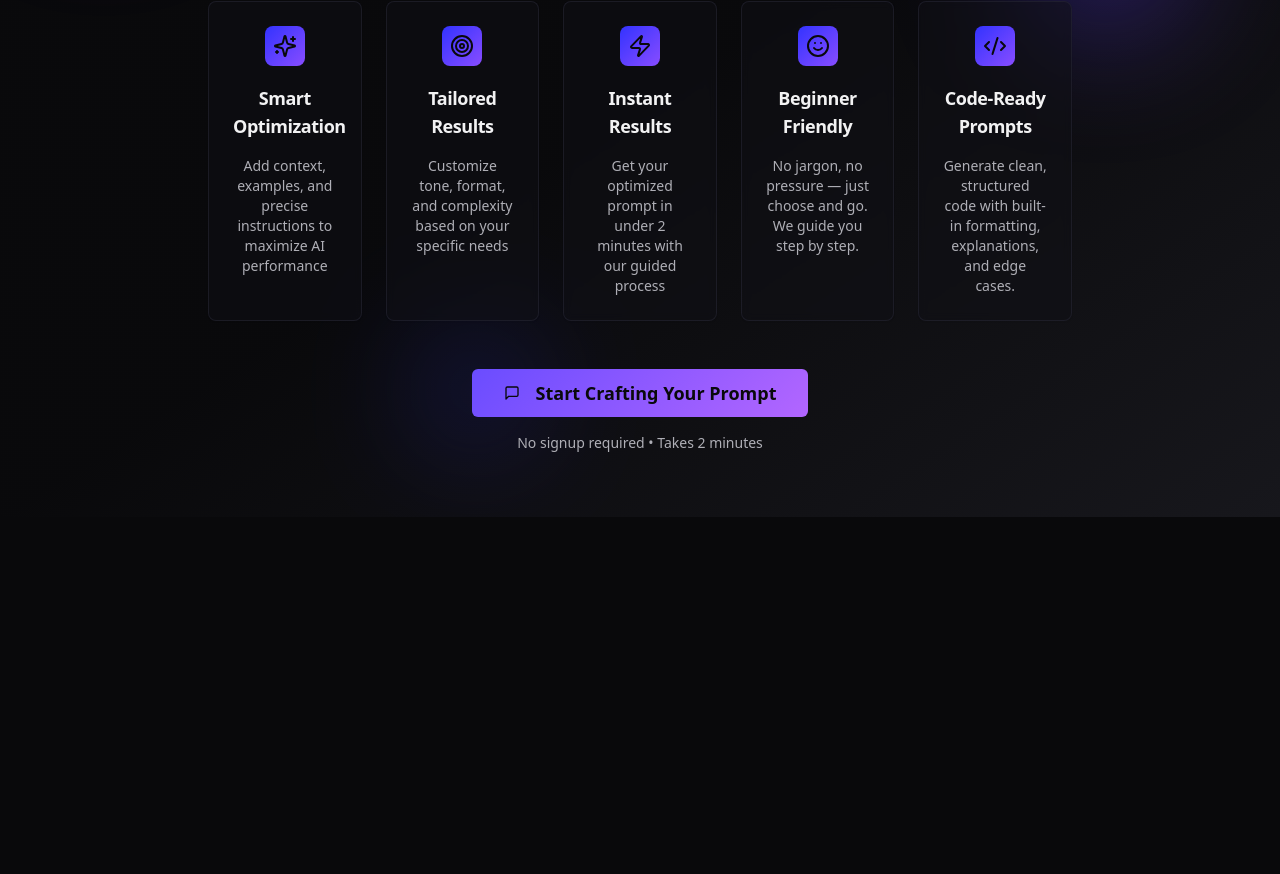
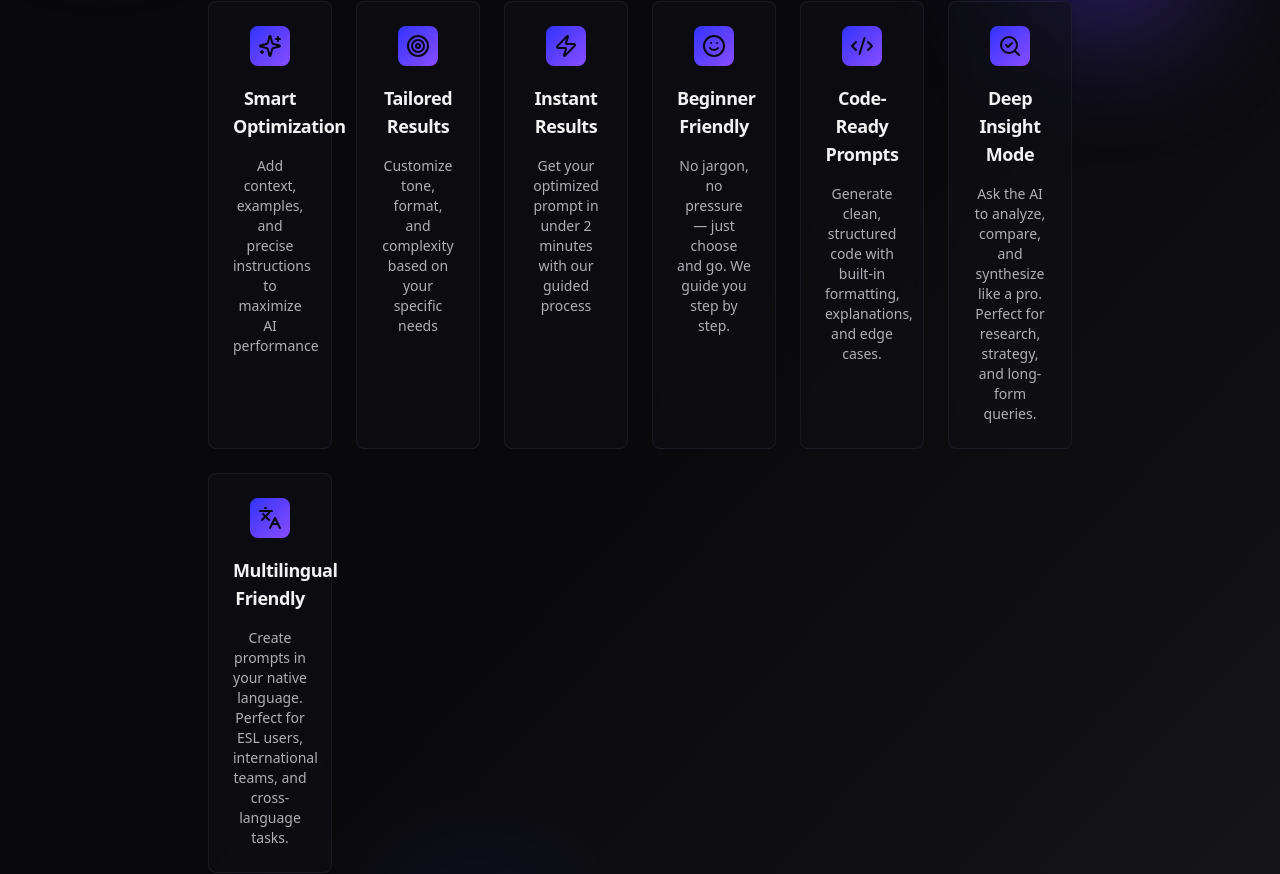
Before and after one commit to blackredfox/prompt-sensei-craft, a React (Vite) app: page / in a window 1280 px wide. Shown: the part 311-1185 px from the top of the page. Before the commit the page ends 828 px from the top, so only its background shows below. Built offline with nearby package versions, Linux system fonts and the light colour scheme.

Commit message:
Add WelcomeScreen cards for Deep Insight and Multilingual
Adds two new feature cards to the WelcomeScreen: "Deep Insight Mode" and "Multilingual Friendly", and updates the grid layout to support 7 columns on larger screens.

```diff
--- a/src/components/WelcomeScreen.tsx
+++ b/src/components/WelcomeScreen.tsx
@@ -1,6 +1,6 @@
 import { Button } from "@/components/ui/button";
 import { Card, CardContent, CardHeader, CardTitle } from "@/components/ui/card";
-import { Brain, Sparkles, Zap, Target, MessageSquare, Smile, Code2 } from "lucide-react";
+import { Brain, Sparkles, Zap, Target, MessageSquare, Smile, Code2, SearchCheck, Languages } from "lucide-react";
 
 interface WelcomeScreenProps {
   onStart: () => void;
@@ -39,7 +39,7 @@ export function WelcomeScreen({ onStart }: WelcomeScreenProps) {
         </div>
 
         {/* Features */}
-        <div className="grid sm:grid-cols-2 md:grid-cols-3 lg:grid-cols-4 xl:grid-cols-5 gap-6 mb-12">
+        <div className="grid sm:grid-cols-2 md:grid-cols-3 lg:grid-cols-4 xl:grid-cols-6 2xl:grid-cols-7 gap-6 mb-12">
           <Card className="border-border/50 bg-card/50 backdrop-blur-sm hover:shadow-glow-secondary transition-all duration-300">
             <CardHeader className="text-center pb-4">
               <div className="mx-auto p-2 rounded-lg bg-gradient-secondary w-fit mb-3">
@@ -109,6 +109,34 @@ export function WelcomeScreen({ onStart }: WelcomeScreenProps) {
               </p>
             </CardContent>
           </Card>
+
+          <Card className="border-border/50 bg-card/50 backdrop-blur-sm hover:shadow-glow-secondary transition-all duration-300">
+            <CardHeader className="text-center pb-4">
+              <div className="mx-auto p-2 rounded-lg bg-gradient-secondary w-fit mb-3">
+                <SearchCheck className="w-6 h-6 text-accent-foreground" />
+              </div>
+              <CardTitle className="text-lg">Deep Insight Mode</CardTitle>
+            </CardHeader>
+            <CardContent className="text-center">
+              <p className="text-muted-foreground text-sm">
+                Ask the AI to analyze, compare, and synthesize like a pro. Perfect for research, strategy, and long-form queries.
+              </p>
+            </CardContent>
+          </Card>
+
+          <Card className="border-border/50 bg-card/50 backdrop-blur-sm hover:shadow-glow-secondary transition-all duration-300">
+            <CardHeader className="text-center pb-4">
+              <div className="mx-auto p-2 rounded-lg bg-gradient-secondary w-fit mb-3">
+                <Languages className="w-6 h-6 text-accent-foreground" />
+              </div>
+              <CardTitle className="text-lg">Multilingual Friendly</CardTitle>
+            </CardHeader>
+            <CardContent className="text-center">
+              <p className="text-muted-foreground text-sm">
+                Create prompts in your native language. Perfect for ESL users, international teams, and cross-language tasks.
+              </p>
+            </CardContent>
+          </Card>
         </div>
 
         {/* CTA */}
```
